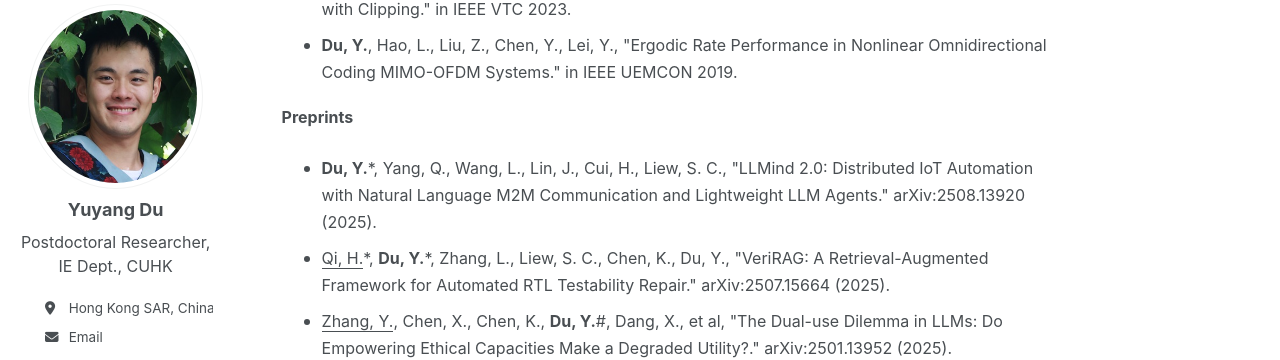
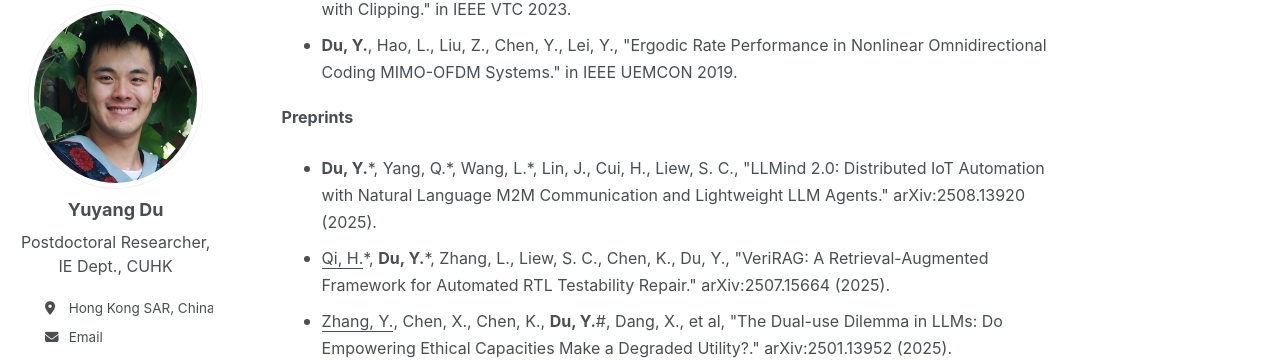
Before and after one commit to yuyangdu01/yuyangdu01.github.io, a Jekyll site: the page built from _pages/markdown.md, in a window 1280 px wide and 900 px high, scrolled down 1425 px. Shown: the part 102-462 px from the top of the window. Built offline with Jekyll 4.4.1, drawn with Linux system fonts in a browser that asks for light colours; some web fonts are replaced.

Commit message:
Update markdown.md

```diff
--- a/_pages/markdown.md
+++ b/_pages/markdown.md
@@ -32,7 +32,7 @@ List of Publications <font size=3></font><font size=1>(<u>mentee</u>, *equal con
 * <font size=3><b>Du, Y.</b>, Hao, L., Liu, Z., Chen, Y., Lei, Y., "Ergodic Rate Performance in Nonlinear Omnidirectional Coding MIMO-OFDM Systems." in IEEE UEMCON 2019.</font>
 
 **<font size=3>Preprints</font>**
-* <font size=3><b>Du, Y.</b>*, Yang, Q., Wang, L., Lin, J., Cui, H., Liew, S. C., "LLMind 2.0: Distributed IoT Automation with Natural Language M2M Communication and Lightweight LLM Agents." arXiv:2508.13920 (2025).</font>
+* <font size=3><b>Du, Y.</b>*, Yang, Q.*, Wang, L.*, Lin, J., Cui, H., Liew, S. C., "LLMind 2.0: Distributed IoT Automation with Natural Language M2M Communication and Lightweight LLM Agents." arXiv:2508.13920 (2025).</font>
 * <font size=3><u>Qi, H.</u>*, <b>Du, Y.</b>*, Zhang, L., Liew, S. C., Chen, K., Du, Y., "VeriRAG: A Retrieval-Augmented Framework for Automated RTL Testability Repair." arXiv:2507.15664 (2025).</font>
 * <font size=3><u>Zhang, Y.</u>, Chen, X., Chen, K., <b>Du, Y.</b>#, Dang, X., et al, "The Dual-use Dilemma in LLMs: Do Empowering Ethical Capacities Make a Degraded Utility?." arXiv:2501.13952 (2025).</font>
 * <font size=3><u>Chen, K.</u>, Li, J., Wang, K., <b><u>Du, Y.</u></b>#, Yu, J., Lu, J., et al, " Chemist-X: Large Language Model-empowered Agent for Reaction Condition Recommendation in Chemical Synthesis." arXiv:2311.10776 (2023)</font>
```
